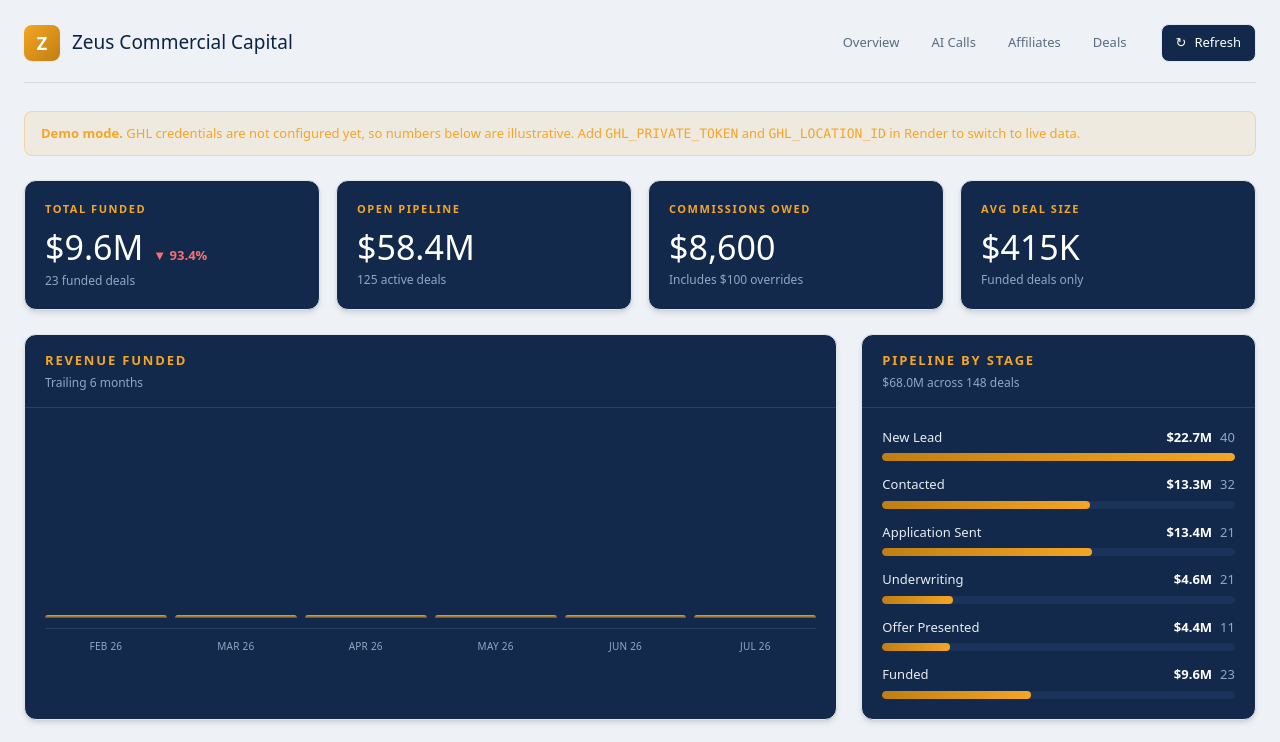
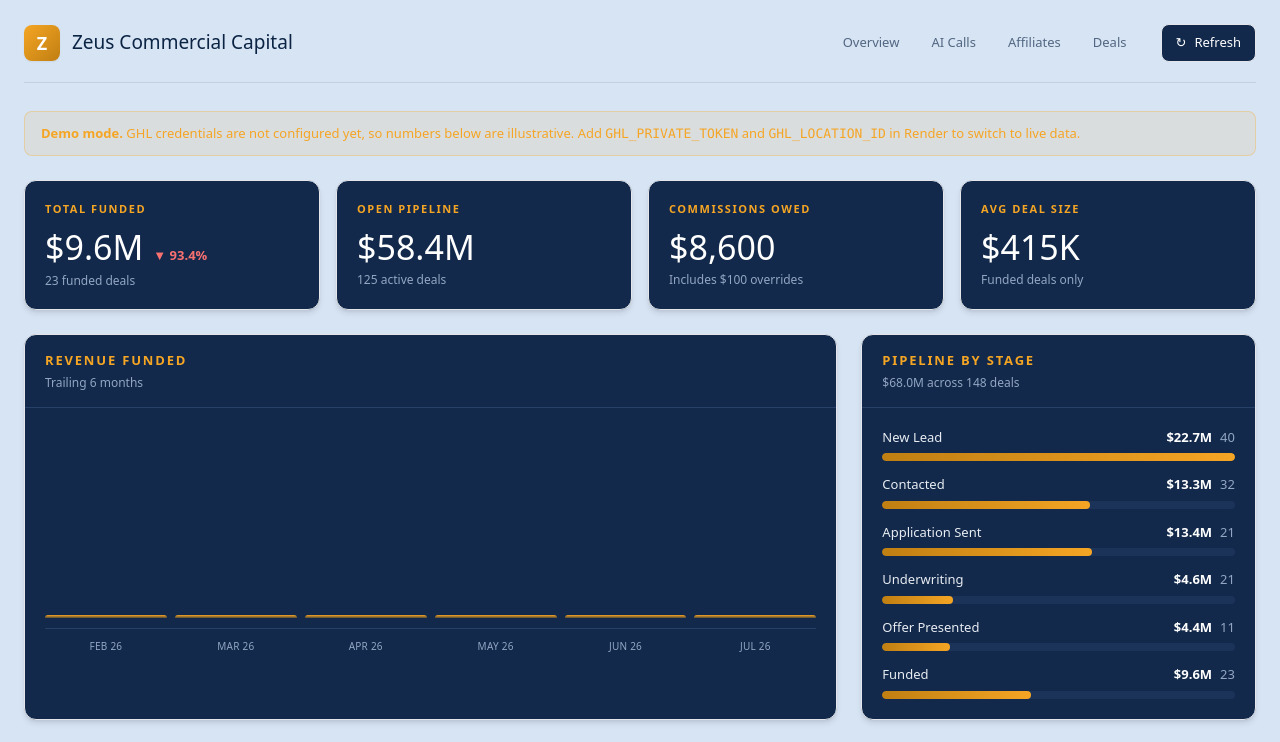
Before and after one commit to ZeusCommercial/Dashboard-, a Next.js app: page / in a window 1280 px wide. Shown: the top 742 px of the page. Built offline with nearby package versions, Linux system fonts and the light colour scheme.

Commit message:
tailwind.config.ts

```diff
--- a/tailwind.config.ts
+++ b/tailwind.config.ts
@@ -5,7 +5,7 @@
   theme: {
     extend: {
      colors: {
-        page: "#EEF2F7",       // light blue-gray page background
+        page: "#D7E4F4",   // was #EEF2F7
         surface: "#12294B",    // card background — dark navy
         nested: "#1B3358",     // sub-cards / tracks inside cards
         hairline: "#E2E5EA",   // 1px card border on light bg
```
